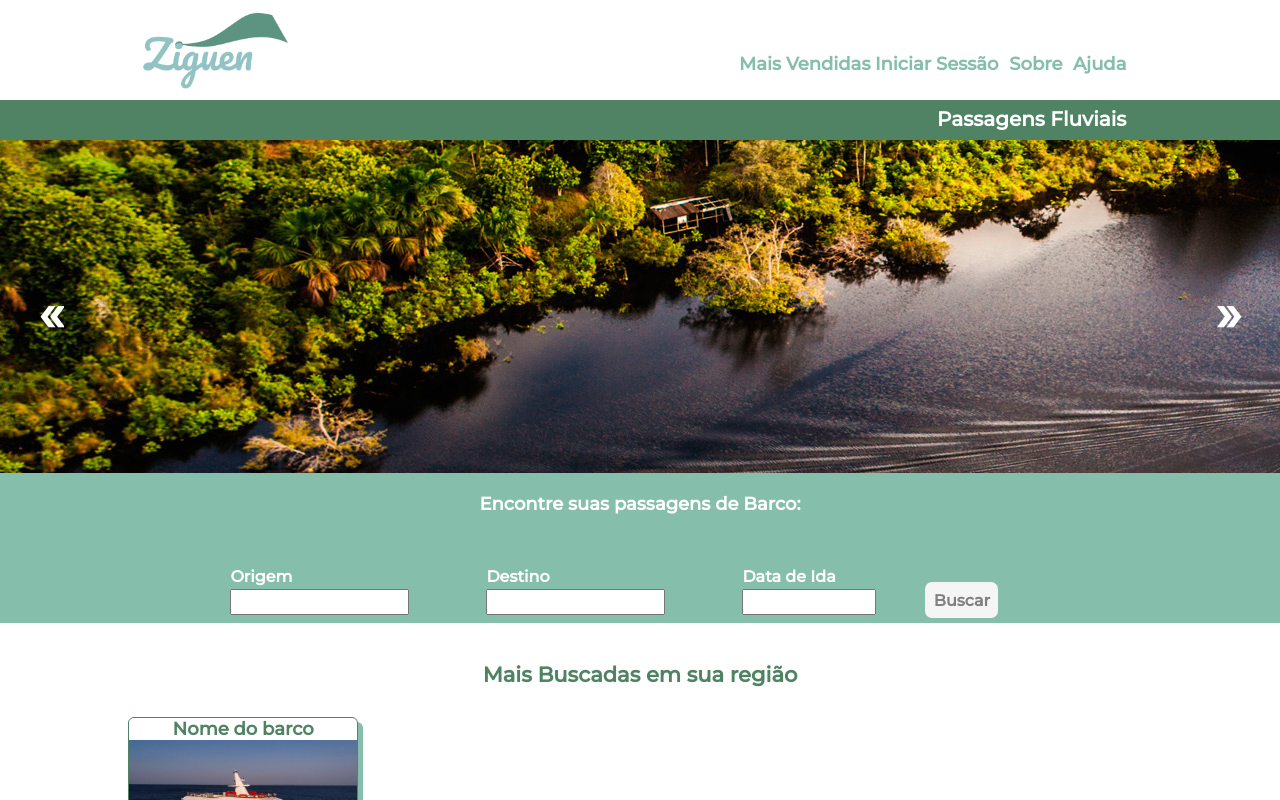
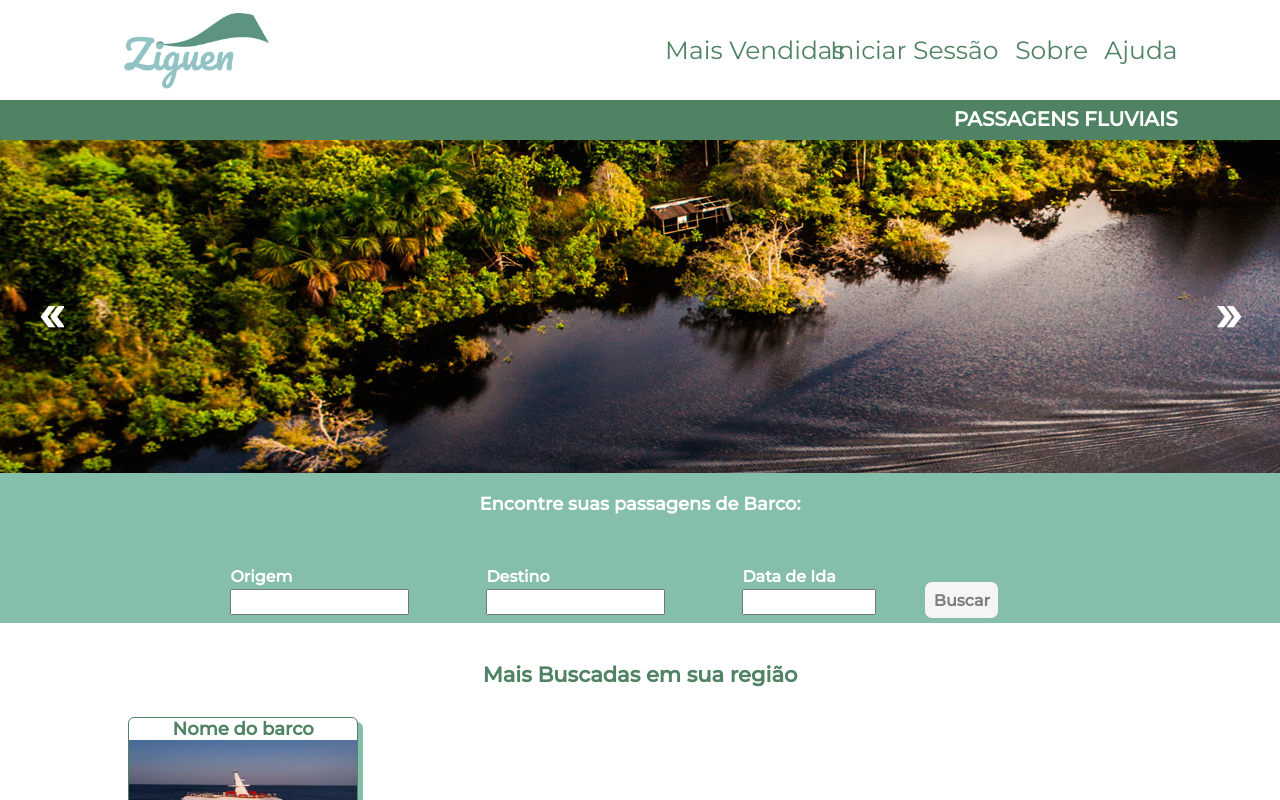
Before and after one commit to GeiseSaunier/2020.1-Ziguen-Front, a React (Create React App) app in the folder ziguen1.0/: page / in a window 1280 px wide. Shown: the top 800 px of the page. Built offline with nearby package versions, Linux system fonts and the light colour scheme.

Commit message:
style(#19): Header style upgrade

```diff
--- a/ziguen1.0/src/pages/Home.tsx
+++ b/ziguen1.0/src/pages/Home.tsx
@@ -26,7 +26,7 @@ function Home() {
                     <Link to="/" className="ajuda-link">Ajuda</Link>
                 </div>
                 <div className="field">
-                    <p>Passagens Fluviais</p>
+                    <p>PASSAGENS FLUVIAIS</p>
                 </div>
             </div>
             <div className="carousel">
--- a/ziguen1.0/src/pages/Login.tsx
+++ b/ziguen1.0/src/pages/Login.tsx
@@ -25,7 +25,7 @@ function Login() {
                     <Link to="/" className="ajuda-link">Ajuda</Link>
                 </div>
                 <div className="field">
-                    <p>Passagens Fluviais</p>
+                    <p>PASSAGENS FLUVIAIS</p>
                 </div>
             </div>
 
--- a/ziguen1.0/src/styles/pages/header.css
+++ b/ziguen1.0/src/styles/pages/header.css
@@ -3,6 +3,49 @@
     display: flex;
     align-items: center;
     flex-direction: column;
+}
+
+.top-bar .img-logo {
+    height: 100px;
+    margin-right: 70%;
+}
+
+.mais-vendidas-link, .login-link, .sobre-link, .ajuda-link {
+    position: absolute;
+    right: 0;
+    top: 0;
+    margin-right: 34%;
+
+    line-height: 100px;
+    color: #508364;
+    text-decoration: none;
+    font-weight: normal;
+    font-size: 25px;
+
+    display: flex;
+    flex-direction: column;
+
+    text-align: right;
+}
+
+.login-link {
+    margin-right: 22%;
+}
+
+.sobre-link {
+    margin-right: 15%;
+}
+
+.ajuda-link {
+    margin-right: 8%;
+}
+
+.mais-vendidas-link:hover,
+.login-link:hover,
+.sobre-link:hover,
+.ajuda-link:hover {
+    text-decoration: underline;
+    color: #85BEAB;
 }
 
 .top-bar .field {
@@ -15,7 +58,7 @@
     position: absolute;
     right: 0;
     top: 0;
-    margin-right: 12%;
+    margin-right: 8%;
 
     font-size: 20px;
     line-height: 238px;
@@ -26,76 +69,3 @@
 
     text-align: right;
 }
-
-.top-bar .img-logo {
-    height: 100px;
-    margin-right: 67%;
-}
-
-.top-bar .navbar .mais-vendidas-link {
-    position: absolute;
-    right: 0;
-    top: 0;
-    margin-right: 32%;
-
-    line-height: 128px;
-    color: #85BEAB;
-    text-decoration: none;
-    font-size: 18px;
-
-    display: flex;
-    flex-direction: column;
-
-    text-align: right;
-}
-
-.top-bar .navbar .login-link {
-    position: absolute;
-    right: 0;
-    top: 0;
-    margin-right: 22%;
-
-    line-height: 128px;
-    color: #85BEAB;
-    text-decoration: none;
-    font-size: 18px;
-
-    display: flex;
-    flex-direction: column;
-
-    text-align: right;
-}
-
-.top-bar .navbar .sobre-link {
-    position: absolute;
-    right: 0;
-    top: 0;
-    margin-right: 17%;
-
-    line-height: 128px;
-    color: #85BEAB;
-    text-decoration: none;
-    font-size: 18px;
-
-    display: flex;
-    flex-direction: column;
-
-    text-align: right;
-}
-
-.top-bar .navbar .ajuda-link {
-    position: absolute;
-    right: 0;
-    top: 0;
-    margin-right: 12%;
-
-    line-height: 128px;
-    color: #85BEAB;
-    text-decoration: none;
-    font-size: 18px;
-
-    display: flex;
-    flex-direction: column;
-
-    text-align: right;
-}
```
